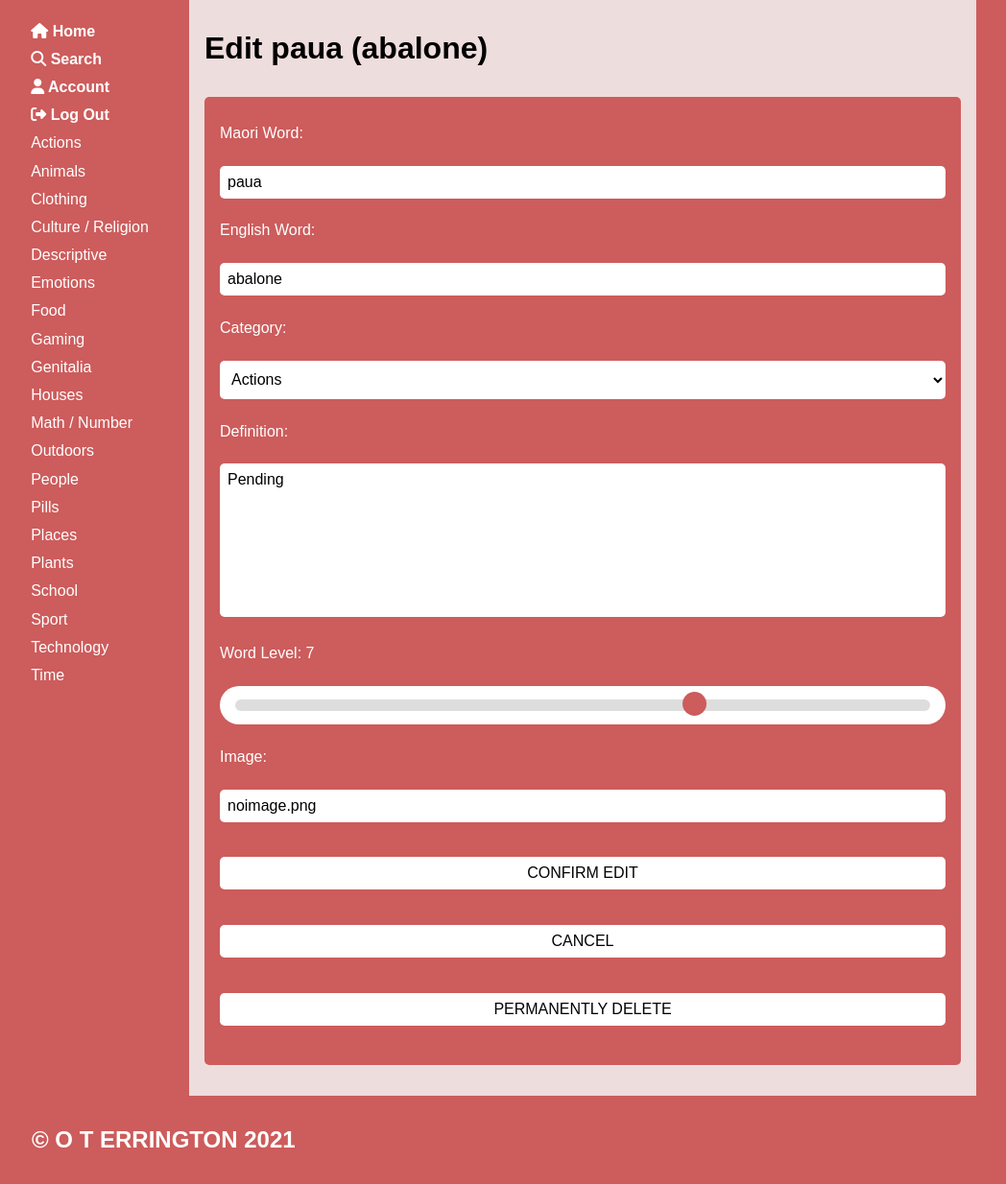
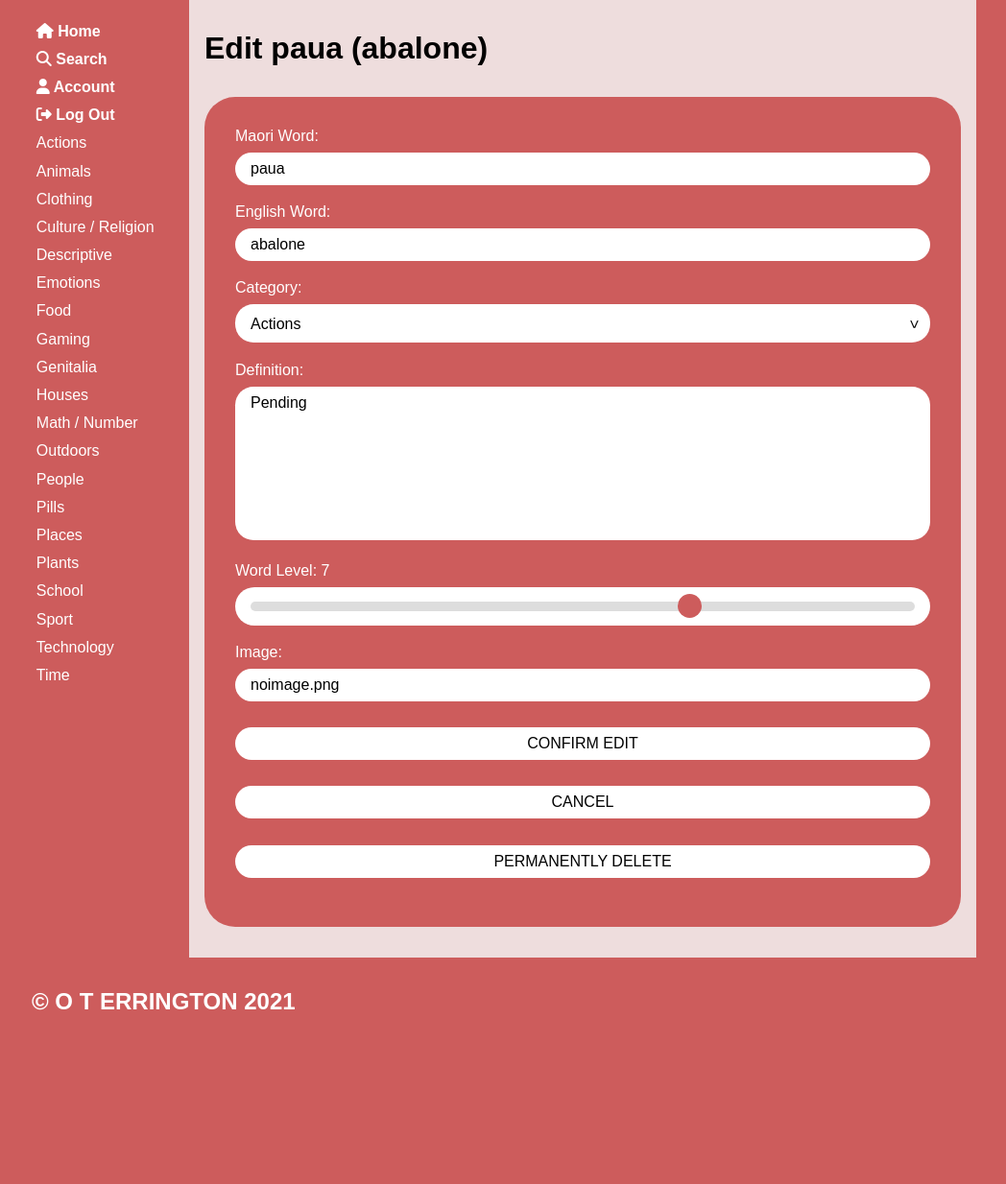
Before and after one commit to olierrington/Maori-Dictionary, a Flask app: page /editword/1 in a window 1280 px wide. Shown: the part 138-1372 px from the top of the page at 96% size, without its empty margins (123-1171 px from the left). After the commit the page ends 1191 px from the top, so only its background shows below. Run offline with Flask 2, Linux system fonts and the light colour scheme; a user stored in the database is signed in; data comes from the database, SQL or seed files in the repository; both versions use the stored data as it was after the commit; some libraries are stand-ins or nearby versions; some web fonts are replaced.

Commit message:
css stuff

```diff
--- a/app.py
+++ b/app.py
@@ -3,7 +3,6 @@ import sqlite3
 from sqlite3 import Error
 from flask_bcrypt import Bcrypt
 # imports everything needed
-
 
 app = Flask(__name__)
 bcrypt = Bcrypt(app)
@@ -717,9 +716,19 @@ def render_signup_page():
             return redirect(request.referrer)
 
         else:
+            con = create_connection(DB_NAME)
+            query = """SELECT user_id, email
+                        FROM users WHERE email=?"""
+            cur = con.cursor()
+            cur.execute(query, (email,))  # execute query
+            email_check = cur.fetchall()  # put results in list
+
+            if len(email_check) != 0:
+                flash('Email already being used')
+                return redirect(request.referrer)
+
             hashed_password = bcrypt.generate_password_hash(password)  # hash the password
 
-            con = create_connection(DB_NAME)
             # add user to database
             query = "INSERT INTO users (user_id, fname, lname, email, password) " \
                     "VALUES(NULL,?,?,?,?)"
@@ -875,6 +884,17 @@ def render_usersettings_page():
 
         else:  # if good then update
             con = create_connection(DB_NAME)
+
+            query = """SELECT user_id, email
+            FROM users WHERE email=?"""
+            cur = con.cursor()
+            cur.execute(query, (email,))
+            email_check = cur.fetchall()
+
+            if len(email_check) != 0 and email != session['email']:
+                flash('Email already used')
+                return redirect(request.referrer)
+
             query = """UPDATE users
             SET fname = ?, lname = ?, email = ?
             WHERE user_id=?"""
--- a/static/css/style.css
+++ b/static/css/style.css
@@ -69,8 +69,24 @@ img {
 button, .button {
     border: none;
     cursor: pointer;
+    /*background-color: indianred;*/
+    /*color: white;*/
+    transition-duration: 0.2s;
+    width: 100%;
+    border-radius: 1.2rem;
+    padding: 0.5rem 1rem;
+    font-size: 1rem;
+    margin: 0.5rem 0;
     background-color: white;
-    transition-duration: 0.2s;
+}
+
+.buttons {
+    margin: 1rem 0;
+    border: 0;
+    padding: 1rem;
+    background-color: indianred;
+    border-radius: 2rem;
+    color: white;
 }
 
 button:hover, .button:hover {
@@ -80,34 +96,32 @@ button:hover, .button:hover {
 .dataform {
     margin: 1rem 0;
     border: 0;
-    padding: 1rem;
+    padding: 2rem;
     background-color: indianred;
-    border-radius: 5px;
+    border-radius: 2rem;
 }
 
 .dataform label {
     color: white;
 }
 
-.dataform div {
-    margin: 0.8rem 0 0.8rem 0;
-}
-
-.dataform input, button, textarea {
+.dataform input, textarea, .categoryselect{
     width: 100%;
-    resize: none;
     border: none;
-    border-radius: 5px;
-    padding: 0.5rem;
-    margin: 12px 0 12px 0;
+    border-radius: 1.2rem;
+    padding: 0.5rem 1rem;
     font-size: 1rem;
+    margin: 0.5rem 0 1.2rem 0;
 }
 
 textarea {
     height: 10rem;
+    border-radius: 1.2rem;
+    resize: none;
 }
 
 #word_level {
+    -webkit-appearance: none;
     appearance: none;
     width: 100%;
     height: 2.5rem;
@@ -118,8 +132,7 @@ textarea {
 #word_level::-webkit-slider-runnable-track {
     background-color: #ddd;
     border-radius: 3rem;
-    height: 50%;
-    margin: 0 0.5rem;
+    height: 40%;
 }
 
 #word_level::-webkit-slider-thumb {
@@ -134,57 +147,72 @@ textarea {
 }
 
 .categoryselect {
-    border: none;
+    font-size: 1rem;
     background-color: white;
     color: black;
-    width: 100%;
     cursor: pointer;
     height: 2.5rem;
-    resize: none;
-    border-radius: 5px;
-    padding: 0.5rem;
-    margin: 12px 0 12px 0;
-    font-size: 1rem;
+    -webkit-appearance: none;
+    -moz-appearance: none;
+    appearance: none;
+    width: 100%;
+
 }
 
-.buttons {
-    margin: 1rem 0;
-    border: 0;
-    padding: 1rem;
-    background-color: indianred;
-    border-radius: 5px;
-    color: white;
-}
-
-.filter {
-    margin: 1rem 0;
-    border: 0;
-    padding: 1rem;
-    background-color: indianred;
-    border-radius: 5px;
-    color: white;
+.categoryselectpseudo::after {
+    content: '>';
+    color: black;
+    -webkit-transform: rotate(90deg);
+    -moz-transform: rotate(90deg);
+    -ms-transform: rotate(90deg);
+    transform: rotate(90deg);
+    pointer-events: none;
+    position: relative;
+    display: block;
+    margin: -3rem 0.8rem;
+    float: right;
 }
 
 .filter select {
-    margin-top: 1rem;
-    padding: 0 1rem;
+    font-size: 1rem;
+    margin-top: 0.8rem;
+    margin-bottom: 2rem;
+    padding: 0 0.8rem;
     border: none;
-    background-color: white;
-    color: black;
-    border-radius: 0.5rem;
-    width: auto;
+    background-color: indianred;
+    color: white;
+    border-radius: 1.2rem;
+    width: 10rem;
     cursor: pointer;
     height: 2.5rem;
+    -webkit-appearance: none;
+    -moz-appearance: none;
+    appearance: none;
+}
+
+.filter::after {
+    content: '>';
+    color: white;
+    -webkit-transform: rotate(90deg);
+    -moz-transform: rotate(90deg);
+    -ms-transform: rotate(90deg);
+    transform: rotate(90deg);
+    position: absolute;
+    pointer-events: none;
+    margin: -3.85rem 8.6rem;
+    display: block;
 }
 
 .filter button {
-    margin-top: 1rem;
+    margin-top: 0.8rem;
     padding: 0 1rem;
     border: none;
-    border-radius: 0.5rem;
+    border-radius: 1.2rem;
     width: auto;
     height: 2.5rem;
-    margin-left: 1rem;
+    margin-left: 0.5rem;
+    background-color: indianred;
+    color: white;
 }
 
 .user-img {
@@ -197,10 +225,16 @@ textarea {
     padding: 1rem 0 0 0.6rem;
     font-size: 1.2rem;
     color: darkgray;
+    transition-duration: 0.2s;
 }
 
 .user-img-small:hover {
-    color: black;
+    color: indianred;
+}
+
+.external-link {
+    color: indianred;
+    font-size: 0.8rem;
 }
 
 .flash {
@@ -409,15 +443,17 @@ footer {
     nav ul {
         list-style: none;
     }
+
     nav a {
         display: block;
         color: #fff;
         text-decoration: none;
-        padding: 0.35rem 0 0.35rem 0.45rem;
+        padding: 0.35rem 0 0.35rem 0.8rem;
     }
 
     nav a:hover {
         background-color: #edd;
+        border-radius: 100rem;
         color: indianred;
     }
     nav input, nav span {
@@ -429,7 +465,7 @@ footer {
         grid-template-columns: 1fr 2fr;
         margin: 0.5rem 0;
     }
-    .dataForm p input {
+    .dataform p input {
         display: inline;
     }
 }
--- a/templates/addword.html
+++ b/templates/addword.html
@@ -9,17 +9,17 @@
         <form class="dataform" method="post">
             <div>
                 <div><label for="maori">Maori Word:</label></div>
-                <div><input type="text" name="maori" id="maori" required></div>
+                <div><input type="text" name="maori" id="maori" required placeholder="Maori Word..."></div>
             </div>
 
             <div>
                 <div><label for="english">English Translation:</label></div>
-                <div><input type="text" name="english" id="english" required></div>
+                <div><input type="text" name="english" id="english" required placeholder="English Translation..."></div>
             </div>
 
             <div>
                 <div><label for="definition">Definition:</label></div>
-                <div><textarea name="definition" id="definition" required></textarea></div>
+                <div><textarea name="definition" id="definition" required placeholder="Definition of word..."></textarea></div>
             </div>
 
             <div>
--- a/templates/editword.html
+++ b/templates/editword.html
@@ -22,7 +22,7 @@
 
             <div>
                 <div><label for="cat">Category:</label></div>
-                <div>
+                <div class="categoryselectpseudo">
                     <select name="cat" id="cat" class="categoryselect">
                         {% for cat in cat_list %}
                             <option id="{{ cat[1] }}" value="{{ cat[1] }}">{{ cat[1] }}</option>
--- a/templates/search.html
+++ b/templates/search.html
@@ -6,6 +6,7 @@
 
     <form class="dataform" method="post">
         <h3>Search the Māori Dictionary:</h3>
+        <p style="color: white">Search by Maori word, English word, defintion, or word level<br><br></p>
         <div>
             <div><label for="search_query"></label></div>
             <div><input type="text" name="search_query" id="search_query" placeholder="Search..."></div>
```
Also changed, not shown: templates/category.html (+5 -5 lines), templates/searchresults.html (+5 -3 lines), templates/word.html (+10 -2 lines), templates/wordlevel.html (added, +50 -0 lines), Dictionary.db.
